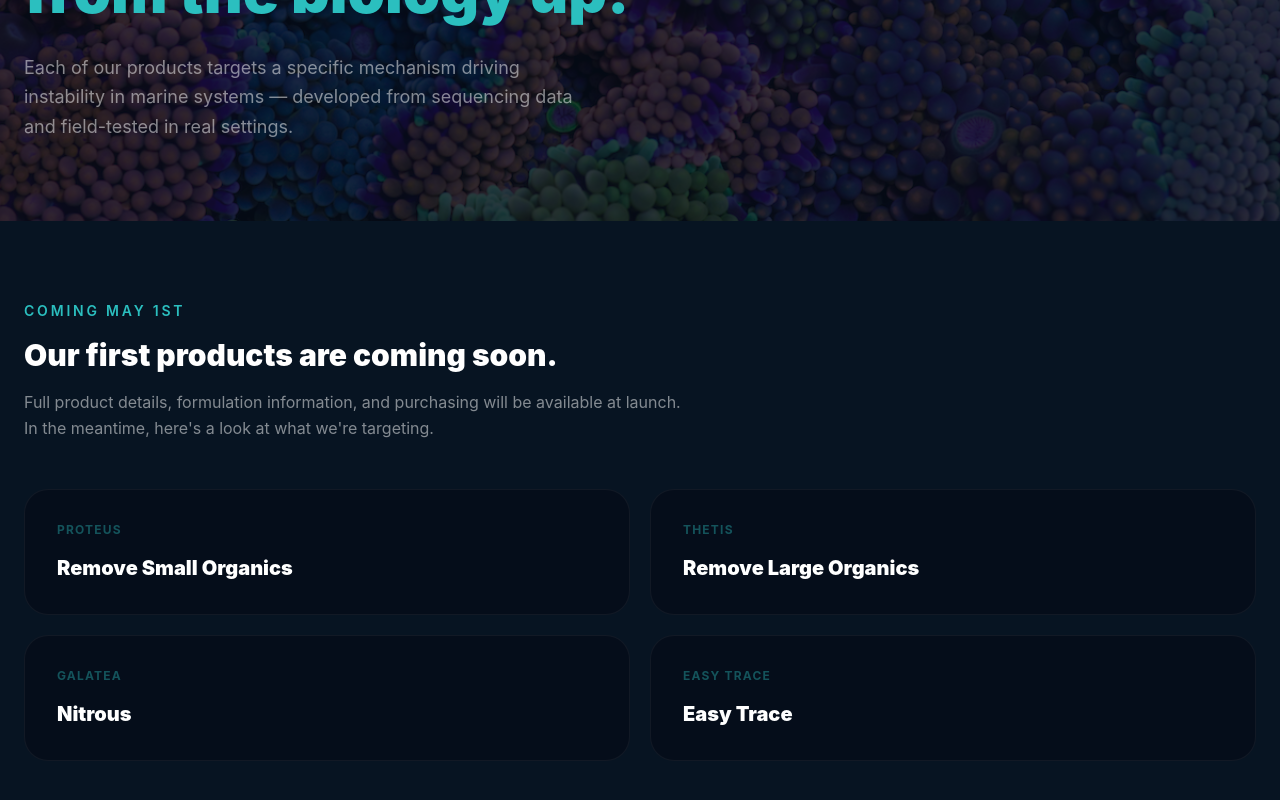
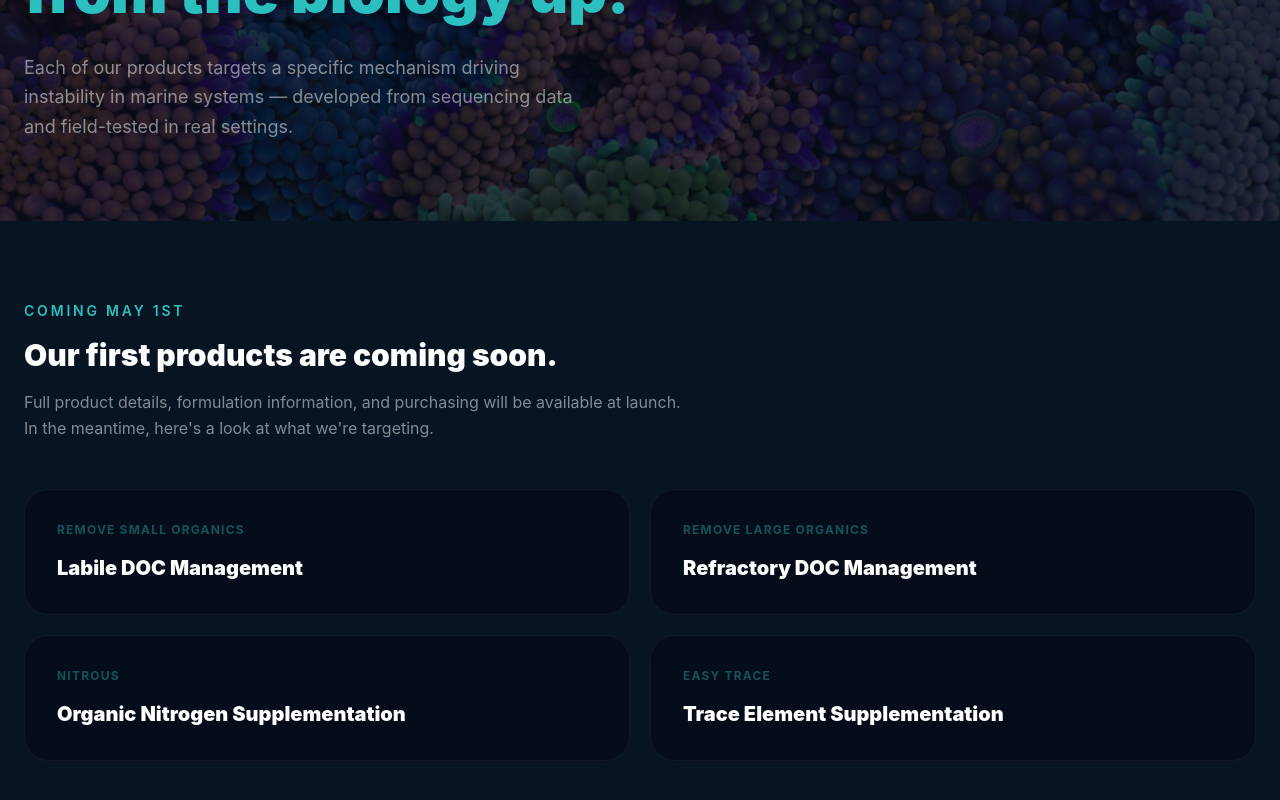
Before and after one commit to Microbial-Marine/microbial-marine-website, a Next.js app: page /products in a window 1280 px wide. Shown: the part 376-1176 px from the top of the page. Built offline with nearby package versions, Linux system fonts and the light colour scheme.

Commit message:
Update product card labels and titles
Co-Authored-By: Claude Sonnet 4.6 <noreply@anthropic.com>

```diff
--- a/app/products/page.tsx
+++ b/app/products/page.tsx
@@ -3,20 +3,20 @@ import Image from "next/image";
 
 const areas = [
   {
-    codename: "Proteus",
-    area: "Remove Small Organics",
+    codename: "Remove Small Organics",
+    area: "Labile DOC Management",
   },
   {
-    codename: "Thetis",
-    area: "Remove Large Organics",
+    codename: "Remove Large Organics",
+    area: "Refractory DOC Management",
   },
   {
-    codename: "Galatea",
-    area: "Nitrous",
+    codename: "Nitrous",
+    area: "Organic Nitrogen Supplementation",
   },
   {
     codename: "Easy Trace",
-    area: "Easy Trace",
+    area: "Trace Element Supplementation",
   },
 ];
 
```
